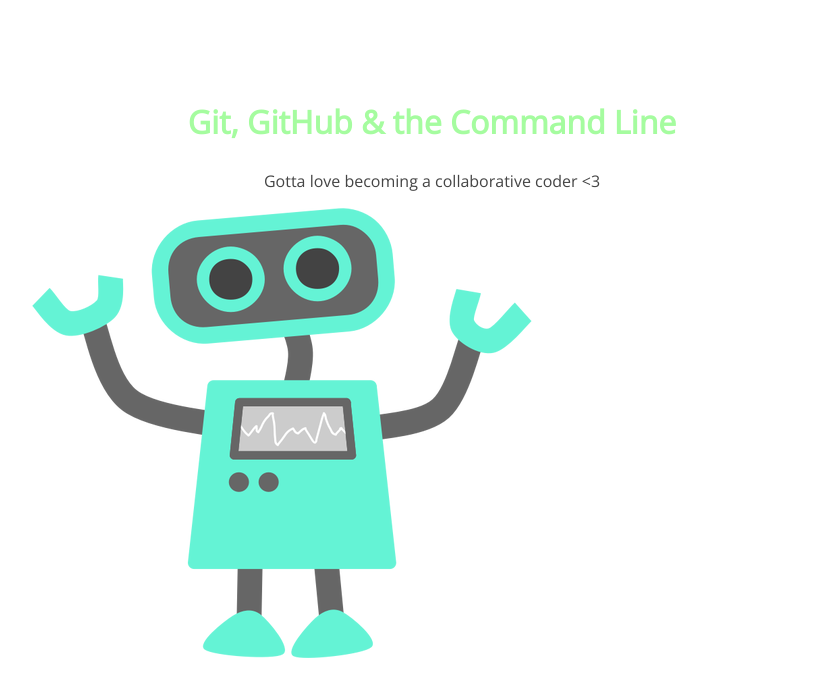
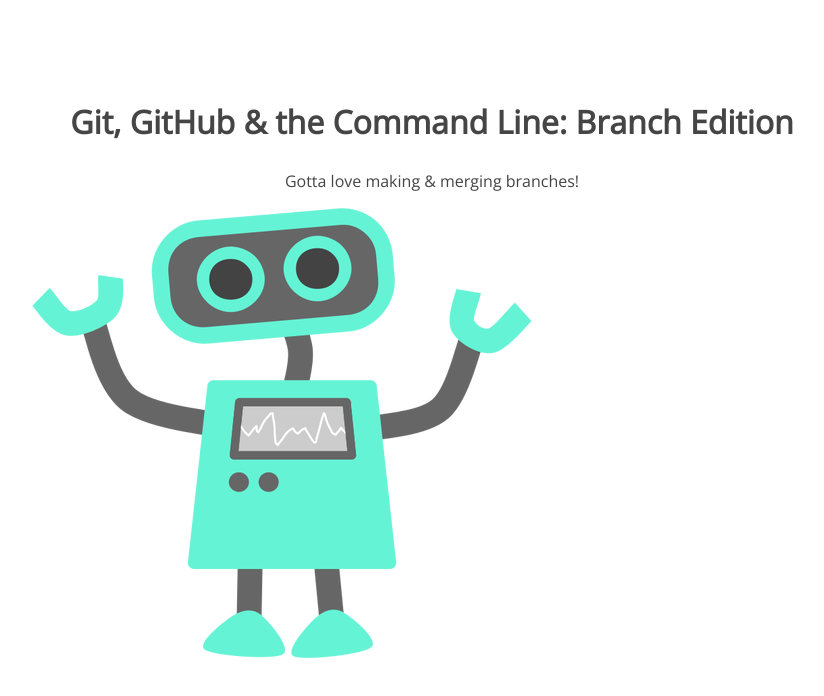
Before and after one commit to riva-spanos/my-new-repository, a plain HTML site: page index.html in a window 1280 px wide. Shown: the whole page, without its empty margins (208-1032 px from the left). Drawn offline with nearby package versions, Linux system fonts and the light colour scheme.

Commit message:
changed text

```diff
--- a/css/style.css
+++ b/css/style.css
@@ -10,7 +10,7 @@
 section h1 {
 	font: 32px 'Open Sans';
 	font-weight: bold;
-	color: #a5fc9f;
+	/*color: #a5fc9f; */
 }
 section p {
 	font: 16px 'Open Sans';
--- a/index.html
+++ b/index.html
@@ -8,8 +8,8 @@
 </head>
 <body>
 	<section>
-		<h1>Git, GitHub & the Command Line</h1>
-		<p>Gotta love becoming a collaborative coder <3</p>
+		<h1>Git, GitHub & the Command Line: Branch Edition</h1>
+		<p>Gotta love making & merging branches!</p>
 		<img src="img/happy-blue-robot.png">
 	</section>
 </body>
```
